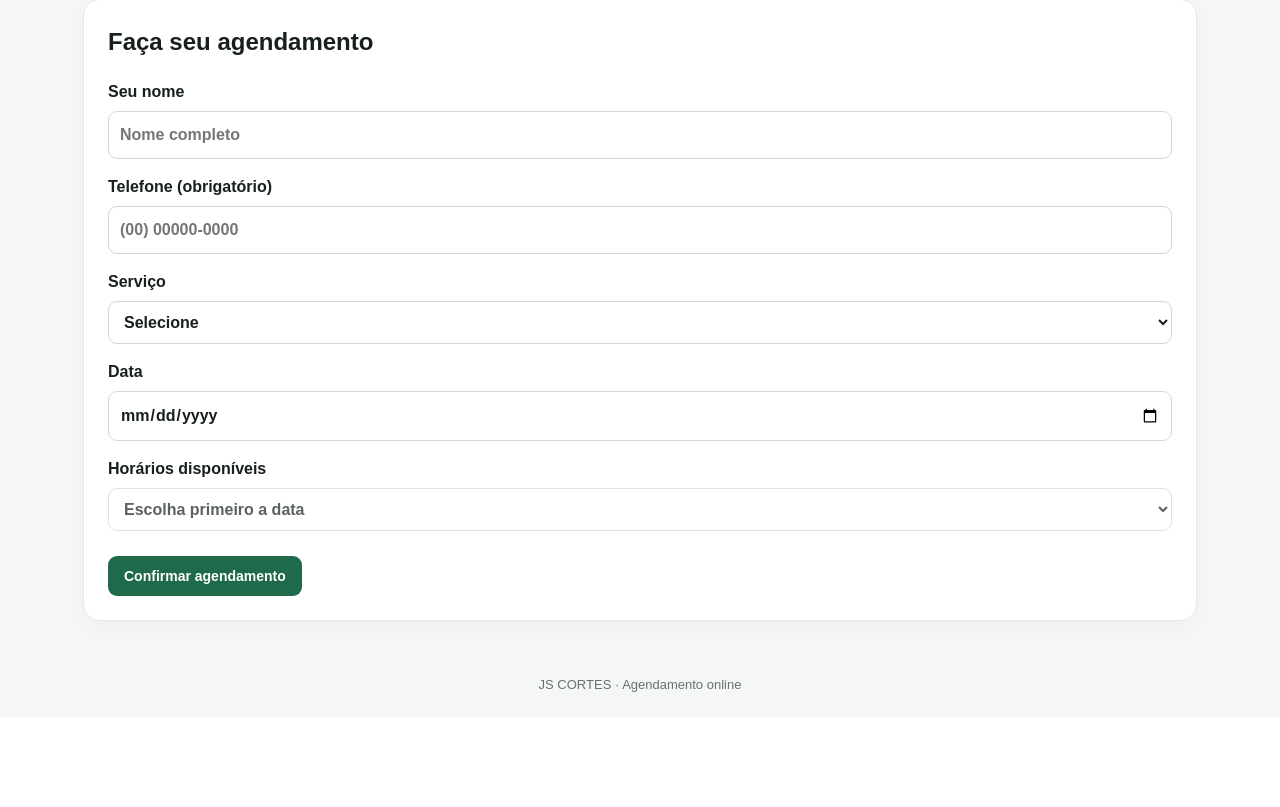
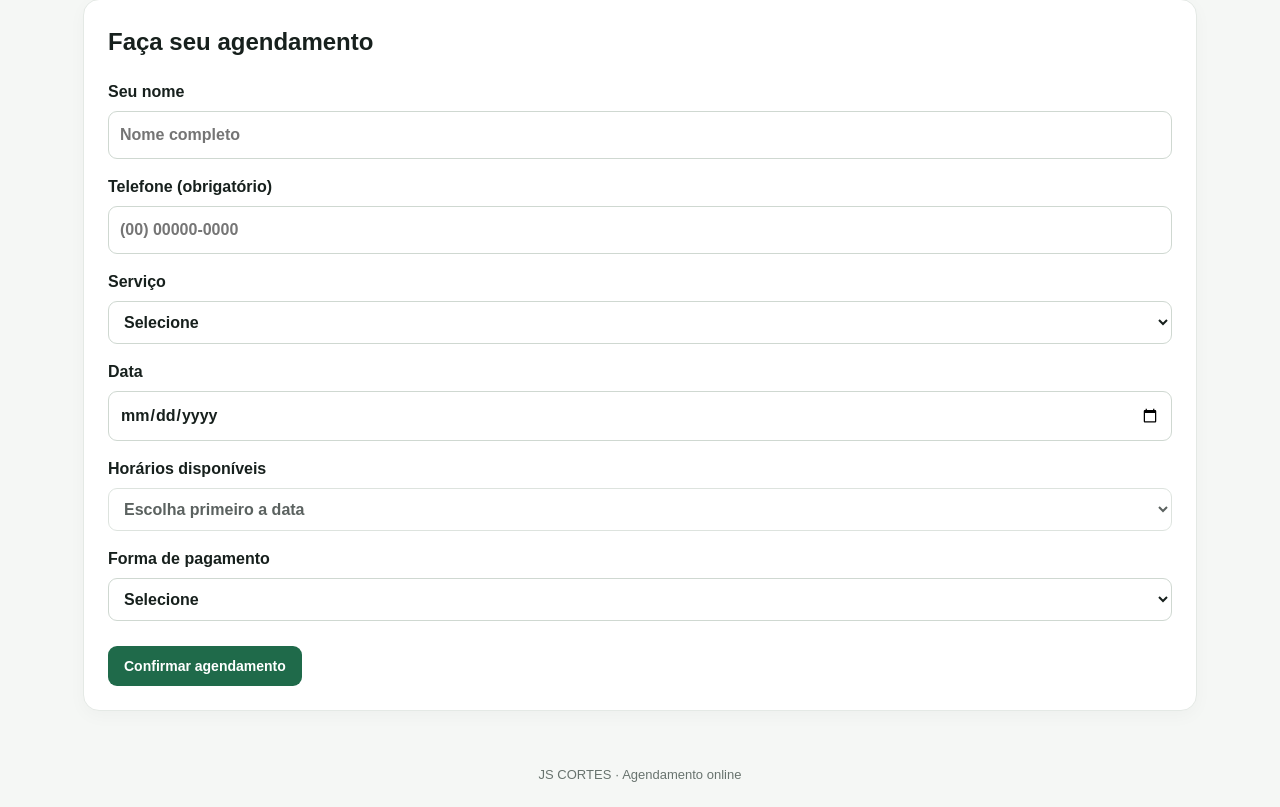
Before and after one commit to johns001960/js_cortesv2, a Flask app: template templates/booking.html in a window 1280 px wide. Shown: the part 331-1138 px from the top of the page. Before the commit the page ends 1023 px from the top, so only its background shows below. Run offline with Flask 3, Linux system fonts and the light colour scheme; the template is opened without the code that fills it: most values are stand-ins (such as "Sample title", 1, 10 or a date in 2020); parts of the project's set-up code (start-up, migrations or seed data) failed here and were passed over; some libraries are stand-ins or nearby versions.

Commit message:
Add payment method selection to booking form

```diff
--- a/templates/booking.html
+++ b/templates/booking.html
@@ -3,5 +3,5 @@
 <section class="panel"><h2>Faça seu agendamento</h2><form action="/agendar" method="post">
 <label>Seu nome<input name="customer_name" required maxlength="100" placeholder="Nome completo"></label><label>Telefone (obrigatório)<input name="phone" type="tel" required minlength="10" maxlength="30" autocomplete="tel" placeholder="(00) 00000-0000"></label>
 <label>Serviço<select name="service_id" required><option value="">Selecione</option>{% for s in services %}<option value="{{s.id}}">{{s.name}} — R$ {{'%.2f'|format(s.price)}}</option>{% endfor %}</select></label>
-<label>Data<input type="date" name="appointment_date" id="day" min="{{today}}" required></label><label>Horários disponíveis<select name="appointment_time" id="time" required disabled><option value="">Escolha primeiro a data</option></select></label><button>Confirmar agendamento</button></form></section>
-<script>const day=document.getElementById('day'),time=document.getElementById('time');day.addEventListener('change',async()=>{time.disabled=true;time.innerHTML='<option>Carregando...</option>';try{const r=await fetch('/horarios?date='+encodeURIComponent(day.value));const d=await r.json();time.innerHTML='';if(d.blocked){time.innerHTML='<option value="">Dia bloqueado — escolha outra data</option>';return;}if(!d.times.length){time.innerHTML='<option value="">Nenhum horário disponível</option>';}else{time.innerHTML='<option value="">Selecione um horário</option>';d.times.forEach(t=>{const o=document.createElement('option');o.value=t;o.textContent=t;time.appendChild(o);});time.disabled=false;}}catch(e){time.innerHTML='<option value="">Erro ao carregar horários</option>';}});</script>{% endblock %}
+<label>Data<input type="date" name="appointment_date" id="day" min="{{today}}" required></label><label>Horários disponíveis<select name="appointment_time" id="time" required disabled><option value="">Escolha primeiro a data</option></select></label><label>Forma de pagamento<select name="payment_method" required><option value="">Selecione</option><option value="Pix">Pix</option><option value="Dinheiro">Dinheiro</option><option value="Cartão">Cartão</option></select></label><button>Confirmar agendamento</button></form></section>
+<script>const day=document.getElementById('day'),time=document.getElementById('time');day.addEventListener('change',async()=>{time.disabled=true;time.innerHTML='<option>Carregando...</option>';try{const r=await fetch('/horarios?date='+encodeURIComponent(day.value));const d=await r.json();time.innerHTML='';if(d.blocked){time.innerHTML='<option value="">Dia bloqueado — escolha outra data</option>';return;}if(!d.times.length){time.innerHTML='<option value="">Nenhum horário disponível</option>';}else{time.innerHTML='<option value="">Selecione um horário</option>';d.times.forEach(t=>{const o=document.createElement('option');o.value=t;o.textContent=t;time.appendChild(o);});time.disabled=false;}}catch(e){time.innerHTML='<option value="">Erro ao carregar horários</option>';}});</script>{% endblock %}zz
```
